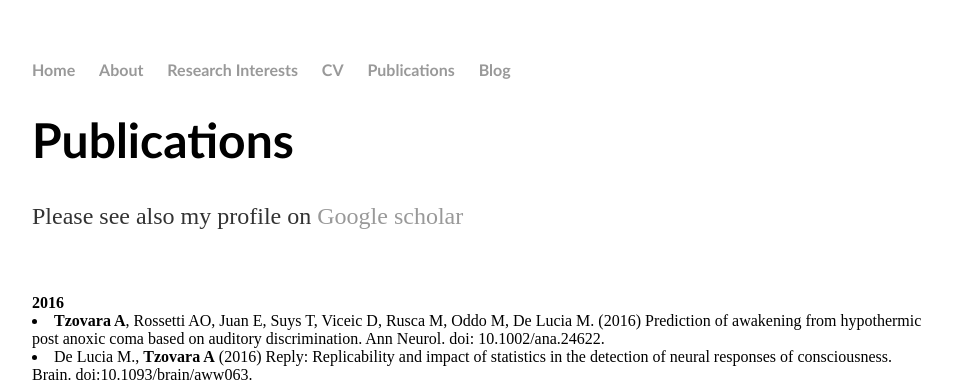
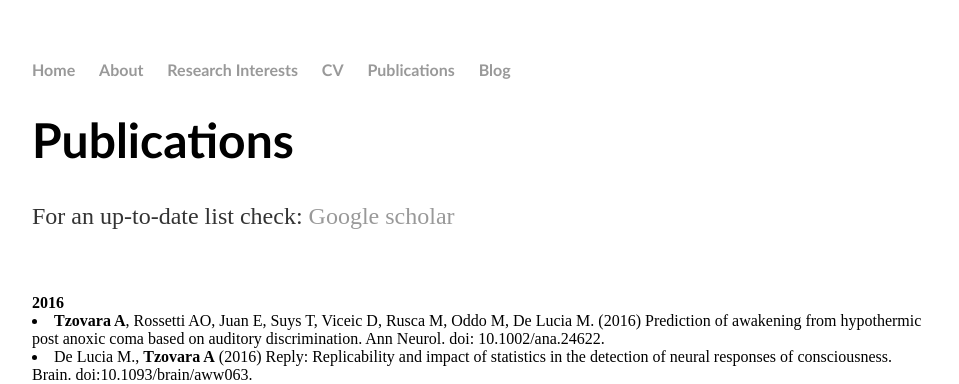
Before and after one commit to aath0/TryingOut, a Jekyll site: the page built from publications/index.html, in a window 1280 px wide. Shown: the top 384 px of the page, without its empty margins (160-1119 px from the left). Built offline with Jekyll 4.4.1, drawn with Linux system fonts in a browser that asks for light colours.

Commit message:
Update index.html

```diff
--- a/publications/index.html
+++ b/publications/index.html
@@ -4,7 +4,7 @@ title: Athina Tzovara
 ---
 <div class="blurb">
 	<h1>Publications</h1>
-	<p>Please see also my profile on <a href="https://scholar.google.ch/citations?user=XdOdIKYAAAAJ&hl=en">Google scholar</a></p><br><br>
+	<p>For an up-to-date list check: <a href="https://scholar.google.ch/citations?user=XdOdIKYAAAAJ&hl=en">Google scholar</a></p><br><br>
 	<strong>2016</strong>
 <ul.posts>
  	<li><strong>Tzovara A</strong>, Rossetti AO, Juan E, Suys T, Viceic D, Rusca M, Oddo M, De Lucia M. (2016) Prediction of awakening from hypothermic post anoxic coma based on auditory discrimination. <span class="jrnl" title="Annals of neurology">Ann Neurol</span>. doi: 10.1002/ana.24622.</li>
```
